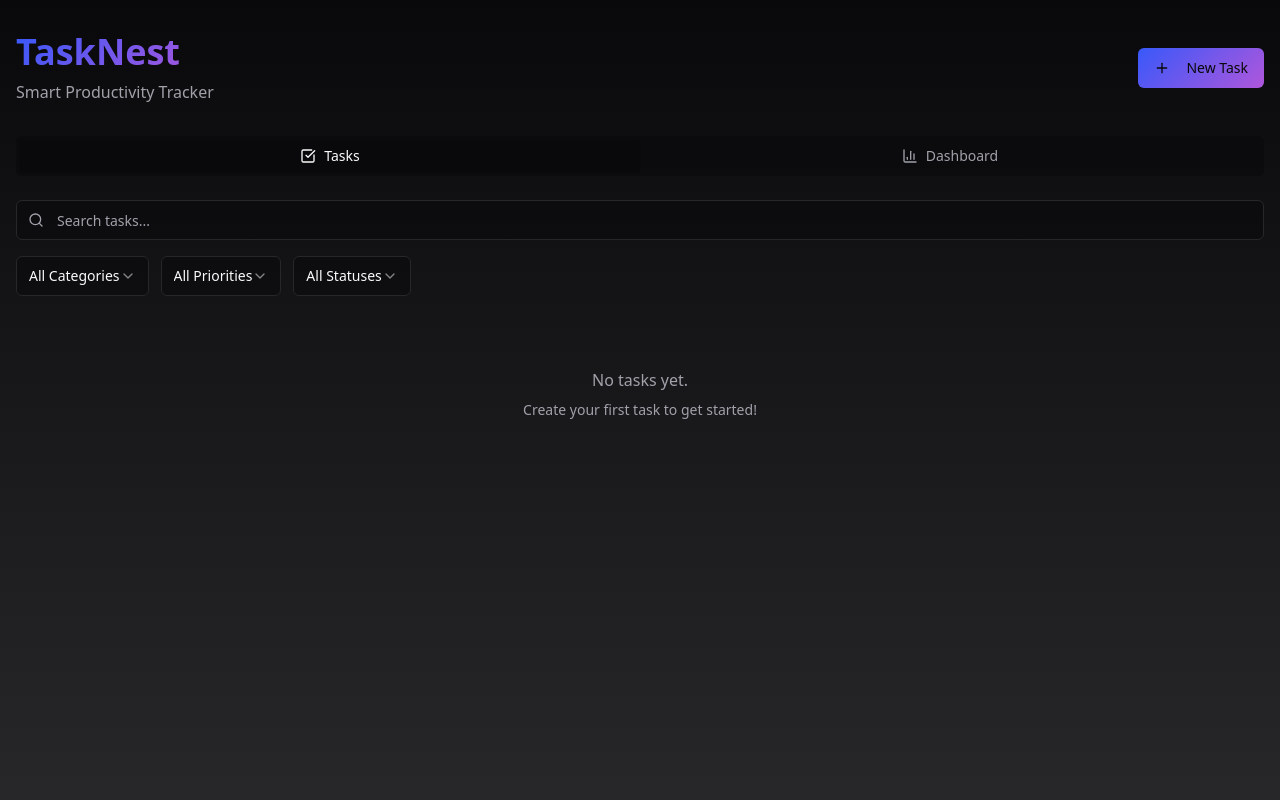
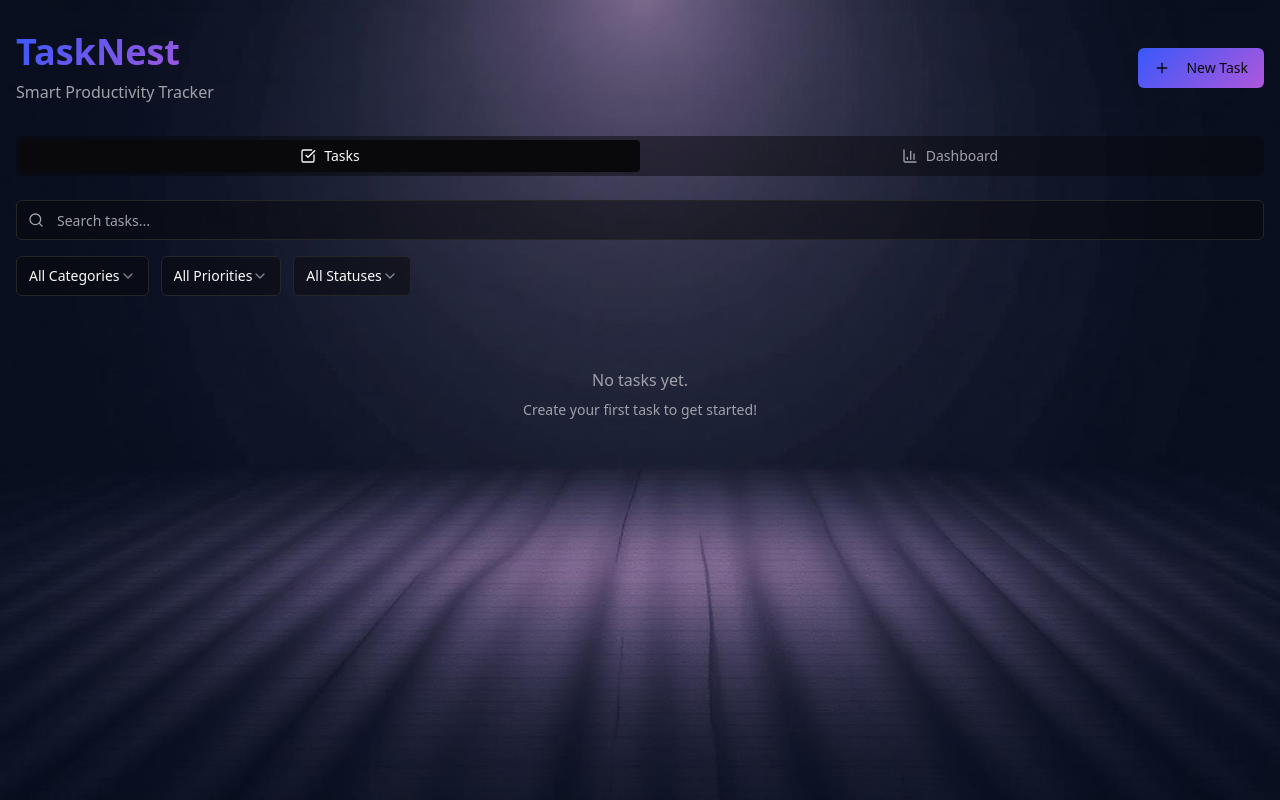
Before and after one commit to PrathamPandey24/nest-task-pilot, a React (Vite) app: page / in a window 1280 px wide. Built offline with nearby package versions, Linux system fonts and the light colour scheme.

Commit message:
Add background image
Implement a nice background image.

```diff
--- a/src/pages/Index.tsx
+++ b/src/pages/Index.tsx
@@ -8,6 +8,7 @@ import { Dashboard } from "@/components/Dashboard";
 import { Task } from "@/types/task";
 import { Plus, BarChart3, CheckSquare, AlertCircle } from "lucide-react";
 import { Badge } from "@/components/ui/badge";
+import backgroundImage from "@/assets/background.jpg";
 
 const Index = () => {
   const { tasks, addTask, updateTask, deleteTask, getAnalytics, overdueTasks } = useTasks();
@@ -36,8 +37,17 @@ const Index = () => {
   };
 
   return (
-    <div className="min-h-screen bg-gradient-secondary">
-      <div className="container mx-auto px-4 py-8">
+    <div
+      className="min-h-screen bg-gradient-secondary relative"
+      style={{
+        backgroundImage: `url(${backgroundImage})`,
+        backgroundSize: 'cover',
+        backgroundPosition: 'center',
+        backgroundAttachment: 'fixed'
+      }}
+    >
+      <div className="absolute inset-0 bg-gradient-secondary/80"></div>
+      <div className="container mx-auto px-4 py-8 relative z-10">
         {/* Header */}
         <div className="flex flex-col md:flex-row md:items-center md:justify-between mb-8">
           <div className="mb-4 md:mb-0">
```
Also changed, not shown: src/assets/background.jpg (added).
